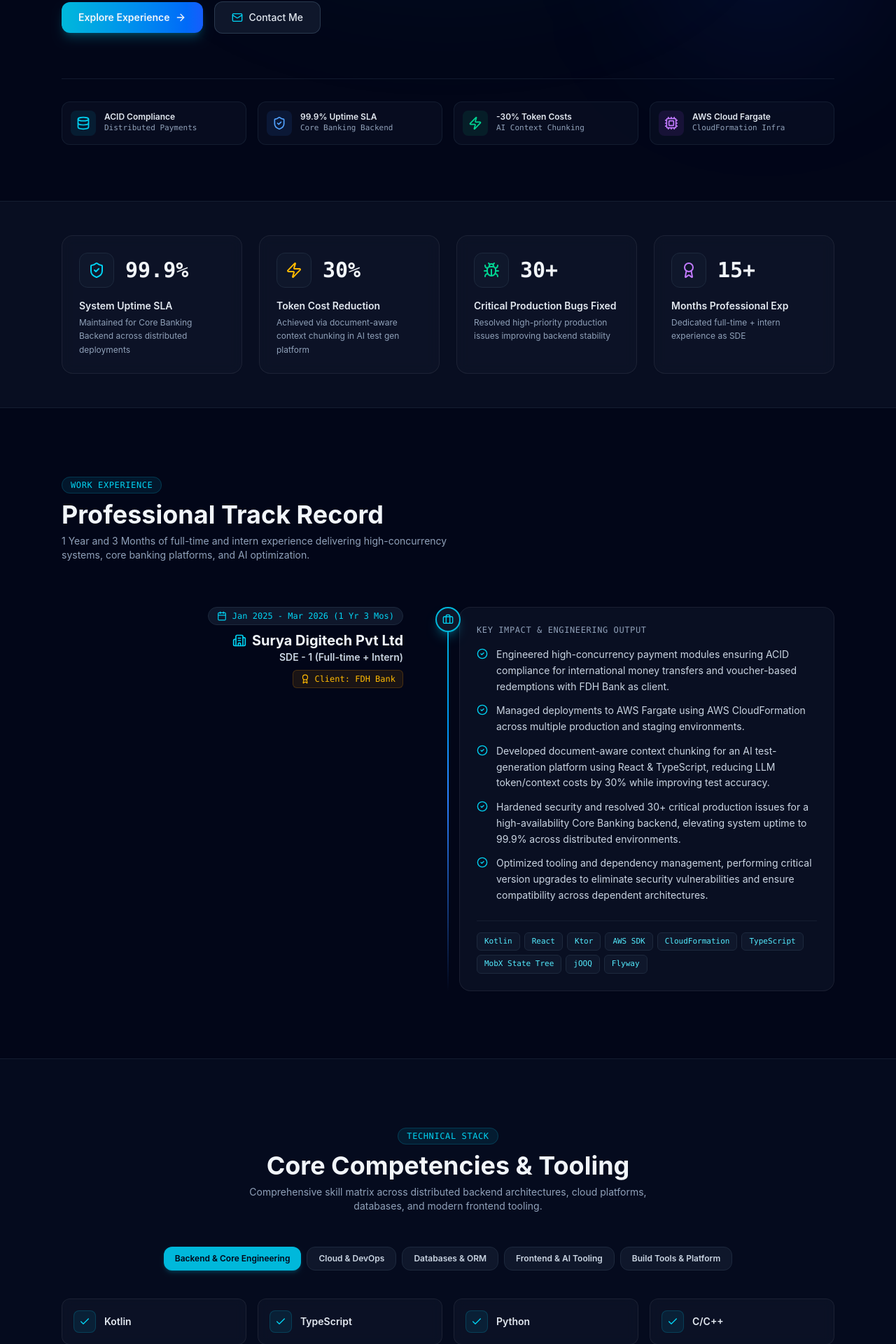
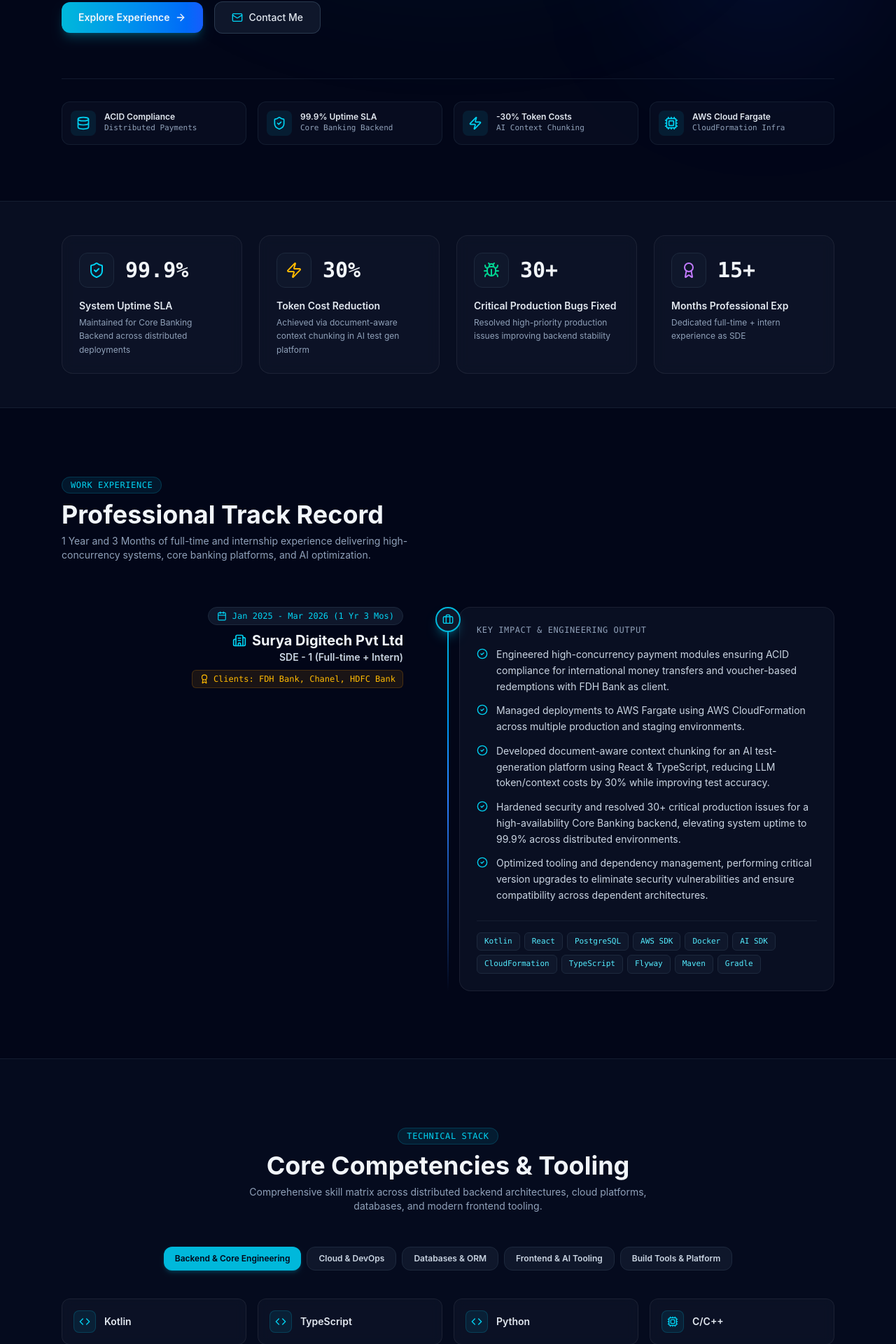
Before and after one commit to no1Gangster/Portfolio, a React (Vite) app: page / in a window 1280 px wide. Shown: the part 472-2392 px from the top of the page at 70% size. Built offline with nearby package versions, Linux system fonts and the light colour scheme.

Commit message:
Remove non-required dependencies

```diff
--- a/src/components/layout/Navbar.tsx
+++ b/src/components/layout/Navbar.tsx
@@ -1,12 +1,22 @@
+// FIXME: Linkedin icon maybe removed in future updates, currently is deprecated, but the URL provided for new icon by the depecation comments in `SimpleIcons` website is not available.
 import { Linkedin, Mail, Menu, Terminal, X } from "lucide-react";
 import type React from "react";
 import { useEffect, useState } from "react";
 import PORTFOLIO_DATA from "../../data/portfolioData";
 
-interface NavLink {
+type NavLink = {
 	name: string;
 	href: string;
-}
+};
+
+const NAVLINKS: NavLink[] = [
+	{ name: "About", href: "#about" },
+	{ name: "Experience", href: "#experience" },
+	{ name: "Skills", href: "#skills" },
+	{ name: "Projects", href: "#projects" },
+	{ name: "Certifications", href: "#certifications" },
+	{ name: "Contact", href: "#contact" },
+];
 
 const Navbar: React.FC = (): React.ReactElement => {
 	const [scrolled, setScrolled] = useState<boolean>(false);
@@ -17,17 +27,9 @@ const Navbar: React.FC = (): React.ReactElement => {
 			setScrolled(window.scrollY > 20);
 		};
 		window.addEventListener("scroll", handleScroll);
+
 		return (): void => window.removeEventListener("scroll", handleScroll);
 	}, []);
-
-	const navLinks: NavLink[] = [
-		{ name: "About", href: "#about" },
-		{ name: "Experience", href: "#experience" },
-		{ name: "Skills", href: "#skills" },
-		{ name: "Projects", href: "#projects" },
-		{ name: "Certifications", href: "#certifications" },
-		{ name: "Contact", href: "#contact" },
-	];
 
 	return (
 		<header
@@ -38,7 +40,7 @@ const Navbar: React.FC = (): React.ReactElement => {
 			}`}
 		>
 			<div className="max-w-6xl mx-auto px-4 sm:px-6 flex items-center justify-between">
-				{/* Brand Logo */}
+				{/* Logo and Name */}
 				<a href="#about" className="flex items-center gap-2.5 group">
 					<div className="w-9 h-9 rounded-lg bg-gradient-to-tr from-cyan-500 to-blue-600 flex items-center justify-center text-white shadow-lg shadow-cyan-500/20 group-hover:scale-105 transition-transform">
 						<Terminal className="w-5 h-5" />
@@ -48,14 +50,14 @@ const Navbar: React.FC = (): React.ReactElement => {
 							{PORTFOLIO_DATA.personal.name}
 						</span>
 						<span className="text-[11px] text-cyan-400 font-mono tracking-wide">
-							SDE - 1
+							Software Development Engineer
 						</span>
 					</div>
 				</a>
 
 				{/* Desktop Nav Links */}
 				<nav className="hidden md:flex items-center gap-1.5 bg-slate-900/60 p-1.5 rounded-full border border-slate-800/80">
-					{navLinks.map((link: NavLink) => (
+					{NAVLINKS.map((link: NavLink) => (
 						<a
 							key={link.name}
 							href={link.href}
@@ -109,7 +111,7 @@ const Navbar: React.FC = (): React.ReactElement => {
 			{/* Mobile Menu Dropdown */}
 			{mobileMenuOpen && (
 				<div className="md:hidden bg-slate-900 border-b border-slate-800 px-4 py-4 space-y-3">
-					{navLinks.map((link: NavLink) => (
+					{NAVLINKS.map((link: NavLink) => (
 						<a
 							key={link.name}
 							href={link.href}
--- a/src/components/sections/Certifications.tsx
+++ b/src/components/sections/Certifications.tsx
@@ -94,11 +94,11 @@ const Certifications: React.FC = (): React.ReactElement => {
 											<GraduationCap className="w-5 h-5" />
 										</div>
 										<div className="flex-1">
-											<div className="flex items-center justify-between">
+											<div className="flex items-center justify-between gap-5">
 												<h3 className="text-sm sm:text-base font-bold text-slate-100">
 													{edu.degree}
 												</h3>
-												<span className="text-xs font-mono text-cyan-400">
+												<span className="text-xs font-mono text-cyan-400 shrink-0">
 													{edu.period}
 												</span>
 											</div>
--- a/src/components/sections/ContactSection.tsx
+++ b/src/components/sections/ContactSection.tsx
@@ -18,7 +18,7 @@ const ContactSection: React.FC = (): React.ReactElement => {
 		message: "",
 	});
 
-	const handleSubmit = (e: React.FormEvent<HTMLFormElement>): void => {
+	const handleSubmit = (e: React.SubmitEvent<HTMLFormElement>): void => {
 		e.preventDefault();
 		setSubmitted(true);
 		setTimeout((): void => {
--- a/src/components/sections/ExperienceTimeline.tsx
+++ b/src/components/sections/ExperienceTimeline.tsx
@@ -9,11 +9,10 @@ import {
 import type React from "react";
 import PORTFOLIO_DATA, { type Experience } from "../../data/portfolioData";
 
-const ExperienceTimeline: React.FC = (): React.ReactElement => {
-	return (
+const ExperienceTimeline: React.FC = (): React.ReactElement => (
 	<section id="experience" className="py-24 relative">
 		<div className="max-w-6xl mx-auto px-4 sm:px-6">
-				{/* Section Header */}
+			{/* Work Experience Header */}
 			<div className="mb-16">
 				<span className="text-xs font-mono text-cyan-400 tracking-wider uppercase bg-cyan-500/10 px-3 py-1 rounded-full border border-cyan-500/20">
 					Work Experience
@@ -22,9 +21,8 @@ const ExperienceTimeline: React.FC = (): React.ReactElement => {
 					Professional Track Record
 				</h2>
 				<p className="text-slate-400 text-sm mt-2 max-w-xl">
-						1 Year and 3 Months of full-time and intern experience delivering
-						high-concurrency systems, core banking platforms, and AI
-						optimization.
+					1 Year and 3 Months of full-time and internship experience delivering
+					high-concurrency systems, core banking platforms, and AI optimization.
 				</p>
 			</div>
 
@@ -59,9 +57,10 @@ const ExperienceTimeline: React.FC = (): React.ReactElement => {
 								<p className="text-sm font-semibold text-slate-300 mb-1">
 									{exp.role}
 								</p>
-									{exp.client && (
+								{exp.clients.length > 0 && (
 									<div className="inline-flex items-center gap-1.5 text-xs text-amber-400 font-mono bg-amber-500/10 px-2.5 py-1 rounded-md border border-amber-500/20 mt-1">
-											<Award className="w-3.5 h-3.5" /> Client: {exp.client}
+										<Award className="w-3.5 h-3.5" /> Clients:{" "}
+										{exp.clients.join(", ")}
 									</div>
 								)}
 							</div>
@@ -102,6 +101,5 @@ const ExperienceTimeline: React.FC = (): React.ReactElement => {
 		</div>
 	</section>
 );
-};
 
 export default ExperienceTimeline;
--- a/src/components/sections/HeroSection.tsx
+++ b/src/components/sections/HeroSection.tsx
@@ -3,12 +3,44 @@ import {
 	ArrowRight,
 	Cpu,
 	Database,
+	type LucideProps,
 	Mail,
 	ShieldCheck,
 	Zap,
 } from "lucide-react";
 import type React from "react";
 import PORTFOLIO_DATA from "../../data/portfolioData";
+
+type TechHighlight = {
+	icon: React.ForwardRefExoticComponent<
+		Omit<LucideProps, "ref"> & React.RefAttributes<SVGSVGElement>
+	>;
+	title: string;
+	description: string;
+};
+
+const TECH_HIGHLIGHTS: TechHighlight[] = [
+	{
+		icon: Database,
+		title: "ACID Compliance",
+		description: "Distributed Payments",
+	},
+	{
+		icon: ShieldCheck,
+		title: "99.9% Uptime SLA",
+		description: "Core Banking Backend",
+	},
+	{
+		icon: Zap,
+		title: "-30% Token Costs",
+		description: "AI Context Chunking",
+	},
+	{
+		icon: Cpu,
+		title: "AWS Cloud Fargate",
+		description: "CloudFormation Infra",
+	},
+];
 
 const HeroSection: React.FC = (): React.ReactElement => {
 	return (
@@ -83,61 +115,21 @@ const HeroSection: React.FC = (): React.ReactElement => {
 					transition={{ duration: 0.5, delay: 0.4 }}
 					className="pt-8 border-t border-slate-800/60 grid grid-cols-2 md:grid-cols-4 gap-4"
 				>
+					{TECH_HIGHLIGHTS.map((techHighlight: TechHighlight) => (
 						<div className="flex items-center gap-3 p-3 rounded-xl bg-slate-900/40 border border-slate-800/60">
 							<div className="p-2 rounded-lg bg-cyan-500/10 text-cyan-400">
-							<Database className="w-5 h-5" />
+								<techHighlight.icon className="w-5 h-5" />
 							</div>
 							<div>
 								<p className="text-xs font-semibold text-slate-200">
-								ACID Compliance
+									{techHighlight.title}
 								</p>
 								<p className="text-[11px] text-slate-400 font-mono">
-								Distributed Payments
+									{techHighlight.description}
 								</p>
 							</div>
 						</div>
-
-					<div className="flex items-center gap-3 p-3 rounded-xl bg-slate-900/40 border border-slate-800/60">
-						<div className="p-2 rounded-lg bg-blue-500/10 text-blue-400">
-							<ShieldCheck className="w-5 h-5" />
-						</div>
-						<div>
-							<p className="text-xs font-semibold text-slate-200">
-								99.9% Uptime SLA
-							</p>
-							<p className="text-[11px] text-slate-400 font-mono">
-								Core Banking Backend
-							</p>
-						</div>
-					</div>
-
-					<div className="flex items-center gap-3 p-3 rounded-xl bg-slate-900/40 border border-slate-800/60">
-						<div className="p-2 rounded-lg bg-emerald-500/10 text-emerald-400">
-							<Zap className="w-5 h-5" />
-						</div>
-						<div>
-							<p className="text-xs font-semibold text-slate-200">
-								-30% Token Costs
-							</p>
-							<p className="text-[11px] text-slate-400 font-mono">
-								AI Context Chunking
-							</p>
-						</div>
-					</div>
-
-					<div className="flex items-center gap-3 p-3 rounded-xl bg-slate-900/40 border border-slate-800/60">
-						<div className="p-2 rounded-lg bg-purple-500/10 text-purple-400">
-							<Cpu className="w-5 h-5" />
-						</div>
-						<div>
-							<p className="text-xs font-semibold text-slate-200">
-								AWS Cloud Fargate
-							</p>
-							<p className="text-[11px] text-slate-400 font-mono">
-								CloudFormation Infra
-							</p>
-						</div>
-					</div>
+					))}
 				</motion.div>
 			</div>
 		</section>
--- a/src/components/sections/MetricsSpotlight.tsx
+++ b/src/components/sections/MetricsSpotlight.tsx
@@ -10,8 +10,7 @@ const iconMap: Record<string, React.ReactNode> = {
 	Award: <Award className="w-6 h-6 text-purple-400" />,
 };
 
-const MetricsSpotlight: React.FC = (): React.ReactElement => {
-	return (
+const MetricsSpotlight: React.FC = (): React.ReactElement => (
 	<section className="py-12 bg-slate-900/50 border-y border-slate-800/60">
 		<div className="max-w-6xl mx-auto px-4 sm:px-6">
 			<div className="grid grid-cols-1 sm:grid-cols-2 lg:grid-cols-4 gap-6">
@@ -46,6 +45,5 @@ const MetricsSpotlight: React.FC = (): React.ReactElement => {
 		</div>
 	</section>
 );
-};
 
 export default MetricsSpotlight;
--- a/src/components/sections/ProjectsGrid.tsx
+++ b/src/components/sections/ProjectsGrid.tsx
@@ -3,8 +3,7 @@ import { Calendar, CheckCircle2, ExternalLink, Github } from "lucide-react";
 import type React from "react";
 import PORTFOLIO_DATA, { type Project } from "../../data/portfolioData";
 
-const ProjectsGrid: React.FC = (): React.ReactElement => {
-	return (
+const ProjectsGrid: React.FC = (): React.ReactElement => (
 	<section id="projects" className="py-24 relative">
 		<div className="max-w-6xl mx-auto px-4 sm:px-6">
 			{/* Section Header */}
@@ -113,6 +112,5 @@ const ProjectsGrid: React.FC = (): React.ReactElement => {
 		</div>
 	</section>
 );
-};
 
 export default ProjectsGrid;
--- a/src/components/sections/SkillsGrid.tsx
+++ b/src/components/sections/SkillsGrid.tsx
@@ -1,8 +1,28 @@
 import { motion } from "framer-motion";
-import { Check } from "lucide-react";
+import {
+	Bot,
+	Box,
+	Check,
+	Cloud,
+	Code,
+	Cpu,
+	Database,
+	GitBranch,
+	Globe,
+	Layers,
+	Server,
+	Shield,
+	Terminal,
+	Workflow,
+	Zap,
+} from "lucide-react";
 import type React from "react";
 import { useState } from "react";
-import PORTFOLIO_DATA, { type SkillCategory } from "../../data/portfolioData";
+import PORTFOLIO_DATA, {
+	type Skill,
+	type SkillCategory,
+	SkillIcon,
+} from "../../data/portfolioData";
 
 const SkillsGrid: React.FC = (): React.ReactElement => {
 	const [activeTab, setActiveTab] = useState<number>(0);
@@ -53,22 +73,71 @@ const SkillsGrid: React.FC = (): React.ReactElement => {
 					initial={{ opacity: 0, y: 15 }}
 					animate={{ opacity: 1, y: 0 }}
 					transition={{ duration: 0.3 }}
-					className="grid grid-cols-2 sm:grid-cols-3 md:grid-cols-4 gap-4"
+					className="flex flex-wrap justify-center gap-4"
 				>
 					{PORTFOLIO_DATA.skillsCategory[activeTab].skills.map(
-						(skill: string) => (
-							<div
-								key={skill}
-								className="glass-card p-4 rounded-xl flex items-center gap-3 border border-slate-800 hover:border-cyan-500/40 transition-all group"
-							>
-								<div className="w-8 h-8 rounded-lg bg-cyan-500/10 border border-cyan-500/20 flex items-center justify-center text-cyan-400 group-hover:scale-110 transition-transform">
-									<Check className="w-4 h-4" />
+						(skill: Skill) => {
+							let Icon = Check;
+
+							switch (skill.icon) {
+								case SkillIcon.Code:
+									Icon = Code;
+									break;
+								case SkillIcon.Terminal:
+									Icon = Terminal;
+									break;
+								case SkillIcon.Cpu:
+									Icon = Cpu;
+									break;
+								case SkillIcon.Server:
+									Icon = Server;
+									break;
+								case SkillIcon.Database:
+									Icon = Database;
+									break;
+								case SkillIcon.Cloud:
+									Icon = Cloud;
+									break;
+								case SkillIcon.Layers:
+									Icon = Layers;
+									break;
+								case SkillIcon.Workflow:
+									Icon = Workflow;
+									break;
+								case SkillIcon.GitBranch:
+									Icon = GitBranch;
+									break;
+								case SkillIcon.Box:
+									Icon = Box;
+									break;
+								case SkillIcon.Globe:
+									Icon = Globe;
+									break;
+								case SkillIcon.Zap:
+									Icon = Zap;
+									break;
+								case SkillIcon.Bot:
+									Icon = Bot;
+									break;
+								case SkillIcon.Shield:
+									Icon = Shield;
+									break;
+							}
+
+							return (
+								<div
+									key={skill.name}
+									className="glass-card p-4 rounded-xl flex items-center gap-3 border border-slate-800 hover:border-cyan-500/40 transition-all group w-[calc(50%-0.5rem)] sm:w-[calc(33.333%-0.67rem)] md:w-[calc(25%-0.75rem)]"
+								>
+									<div className="w-8 h-8 rounded-lg bg-cyan-500/10 border border-cyan-500/20 flex items-center justify-center text-cyan-400 group-hover:scale-110 transition-transform shrink-0">
+										<Icon className="w-4 h-4" />
+									</div>
+									<span className="text-xs sm:text-sm font-semibold text-slate-200 group-hover:text-cyan-400 transition-colors">
+										{skill.name}
+									</span>
 								</div>
-								<span className="text-xs sm:text-sm font-semibold text-slate-200 group-hover:text-cyan-400 transition-colors">
-									{skill}
-								</span>
-							</div>
-						),
+							);
+						},
 					)}
 				</motion.div>
 
@@ -79,13 +148,13 @@ const SkillsGrid: React.FC = (): React.ReactElement => {
 					</h3>
 					<div className="flex flex-wrap justify-center gap-2 max-w-4xl mx-auto">
 						{PORTFOLIO_DATA.skillsCategory
-							.flatMap((c: SkillCategory): string[] => c.skills)
-							.map((skill: string) => (
+							.flatMap((c: SkillCategory): Skill[] => c.skills)
+							.map((skill: Skill) => (
 								<span
-									key={skill}
+									key={skill.name}
 									className="px-3 py-1.5 rounded-lg bg-slate-900/90 text-xs font-mono text-slate-300 border border-slate-800/80 hover:border-cyan-500/50 hover:text-cyan-400 transition-colors cursor-default"
 								>
-									{skill}
+									{skill.name}
 								</span>
 							))}
 					</div>
--- a/src/data/portfolioData.ts
+++ b/src/data/portfolioData.ts
@@ -15,7 +15,7 @@ export interface Experience {
 	company: string;
 	role: string;
 	period: string;
-	client?: string;
+	clients: string[];
 	description: string[];
 	skills: string[];
 }
@@ -45,9 +45,33 @@ export interface Certification {
 	icon: string;
 }
 
+export enum SkillIcon {
+	Code = "Code",
+	Terminal = "Terminal",
+	Cpu = "Cpu",
+	Server = "Server",
+	Database = "Database",
+	Cloud = "Cloud",
+	Layers = "Layers",
+	Workflow = "Workflow",
+	GitBranch = "GitBranch",
+	Box = "Box",
+	Globe = "Globe",
+	Zap = "Zap",
+	Bot = "Bot",
+	Shield = "Shield",
+}
+
+export interface Skill {
+	name: string;
+	icon: SkillIcon;
+}
+
+export type Skills = Skill;
+
 export interface SkillCategory {
 	name: string;
-	skills: string[];
+	skills: Skills[];
 }
 
 export interface Education {
@@ -118,7 +142,7 @@ const PORTFOLIO_DATA: PortfolioData = {
 			company: "Surya Digitech Pvt Ltd",
 			role: "SDE - 1 (Full-time + Intern)",
 			period: "Jan 2025 - Mar 2026 (1 Yr 3 Mos)",
-			client: "FDH Bank",
+			clients: ["FDH Bank", "Chanel", "HDFC Bank"],
 			description: [
 				"Engineered high-concurrency payment modules ensuring ACID compliance for international money transfers and voucher-based redemptions with FDH Bank as client.",
 				"Managed deployments to AWS Fargate using AWS CloudFormation across multiple production and staging environments.",
@@ -129,13 +153,15 @@ const PORTFOLIO_DATA: PortfolioData = {
 			skills: [
 				"Kotlin",
 				"React",
-				"Ktor",
+				"PostgreSQL",
 				"AWS SDK",
+				"Docker",
+				"AI SDK",
 				"CloudFormation",
 				"TypeScript",
-				"MobX State Tree",
-				"jOOQ",
 				"Flyway",
+				"Maven",
+				"Gradle",
 			],
 		},
 	],
@@ -144,49 +170,64 @@ const PORTFOLIO_DATA: PortfolioData = {
 		{
 			name: "Backend & Core Engineering",
 			skills: [
-				"Kotlin",
-				"TypeScript",
-				"Python",
-				"C/C++",
-				"Ktor",
-				"Koin",
-				"JavaScript (ES6+)",
-				"SQL",
+				{ name: "Kotlin", icon: SkillIcon.Code },
+				{ name: "TypeScript", icon: SkillIcon.Code },
+				{ name: "Python", icon: SkillIcon.Code },
+				{ name: "C/C++", icon: SkillIcon.Cpu },
+				{ name: "NodeJS", icon: SkillIcon.Server },
+				{ name: "Bun", icon: SkillIcon.Zap },
+				{ name: "Ktor", icon: SkillIcon.Server },
+				{ name: "Koin", icon: SkillIcon.Layers },
+				{ name: "JavaScript (ES6+)", icon: SkillIcon.Code },
+				{ name: "SQL", icon: SkillIcon.Database },
+				{ name: "Java", icon: SkillIcon.Code },
 			],
 		},
 		{
 			name: "Cloud & DevOps",
 			skills: [
-				"AWS Fargate",
-				"AWS CloudFormation",
-				"AWS S3",
-				"AWS SNS/SES",
-				"AWS Lambda",
-				"Docker",
-				"CI/CD",
-				"GitHub Actions",
+				{ name: "AWS Fargate", icon: SkillIcon.Cloud },
+				{ name: "AWS CloudFormation", icon: SkillIcon.Layers },
+				{ name: "AWS S3", icon: SkillIcon.Cloud },
+				{ name: "AWS SNS/SES", icon: SkillIcon.Globe },
+				{ name: "AWS Lambda", icon: SkillIcon.Zap },
+				{ name: "Docker", icon: SkillIcon.Box },
+				{ name: "CI/CD", icon: SkillIcon.Workflow },
+				{ name: "GitHub Actions", icon: SkillIcon.Workflow },
 			],
 		},
 		{
 			name: "Databases & ORM",
-			skills: ["PostgreSQL", "jOOQ", "Flyway"],
+			skills: [
+				{ name: "PostgreSQL", icon: SkillIcon.Database },
+				{ name: "jOOQ", icon: SkillIcon.Database },
+				{ name: "Flyway", icon: SkillIcon.Workflow },
+			],
 		},
 		{
 			name: "Frontend & AI Tooling",
 			skills: [
-				"React",
-				"Vite",
-				"MobX State Tree",
-				"Material UI",
-				"Bootstrap",
-				"React-Router-Dom",
-				"AI SDK",
-				"Agentic AI",
+				{ name: "React", icon: SkillIcon.Layers },
+				{ name: "Vite", icon: SkillIcon.Zap },
+				{ name: "MobX State Tree", icon: SkillIcon.Layers },
+				{ name: "Material UI", icon: SkillIcon.Layers },
+				{ name: "Bootstrap", icon: SkillIcon.Layers },
+				{ name: "React-Router-Dom", icon: SkillIcon.Globe },
+				{ name: "AI SDK", icon: SkillIcon.Bot },
+				{ name: "Agentic AI", icon: SkillIcon.Bot },
+				{ name: "i18n", icon: SkillIcon.Globe },
 			],
 		},
 		{
 			name: "Build Tools & Platform",
-			skills: ["Git", "GitHub", "Linux", "Jira", "Maven", "Gradle", "Bun"],
+			skills: [
+				{ name: "Git", icon: SkillIcon.GitBranch },
+				{ name: "GitHub", icon: SkillIcon.GitBranch },
+				{ name: "Linux", icon: SkillIcon.Terminal },
+				{ name: "Maven", icon: SkillIcon.Box },
+				{ name: "Gradle", icon: SkillIcon.Box },
+				{ name: "Bun", icon: SkillIcon.Zap },
+			],
 		},
 	],
 
@@ -211,6 +252,7 @@ const PORTFOLIO_DATA: PortfolioData = {
 				"Nodemailer",
 				"BCrypt",
 			],
+			githubUrl: "https://github.com/no1Gangster/Expense-Tracker",
 		},
 		{
 			title: "E-Commerce Platform",
@@ -224,6 +266,7 @@ const PORTFOLIO_DATA: PortfolioData = {
 				"Responsive, mobile-first UI with modern component architecture",
 			],
 			techStack: ["React", "Node.js", "Express", "MongoDB", "Bootstrap"],
+			githubUrl: "https://github.com/no1Gangster/go-flowers",
 		},
 	],
 
@@ -256,6 +299,12 @@ const PORTFOLIO_DATA: PortfolioData = {
 			icon: "Server",
 		},
 		{
+			title: "The Joy of Computing using Python",
+			issuer: "NPTEL",
+			date: "May 2024",
+			icon: "Code",
+		},
+		{
 			title: "Ethical Hacking",
 			issuer: "NPTEL",
 			date: "Dec 2023",
@@ -267,6 +316,12 @@ const PORTFOLIO_DATA: PortfolioData = {
 			date: "Aug 2023",
 			icon: "Code",
 		},
+		{
+			title: "DotNet Web Application Development",
+			issuer: "Syllogistek Systems Private Ltd.",
+			date: "Sep 2022",
+			icon: "Code",
+		},
 	],
 };
 
--- a/src/main.tsx
+++ b/src/main.tsx
@@ -3,11 +3,8 @@ import { createRoot } from "react-dom/client";
 import App from "./App.tsx";
 import "./index.css";
 
-const rootElement: HTMLElement | null = document.getElementById("root");
-if (rootElement) {
-	createRoot(rootElement).render(
-		<StrictMode>
-			<App />
-		</StrictMode>,
-	);
-}
+createRoot(document.getElementById("root")!).render(
+	<StrictMode>
+		<App />
+	</StrictMode>,
+);
```
Also changed, not shown: package.json (+2 -7 lines), 1 other file (tests, documents, lock files or other folders). Lines whose indentation alone changed are shown as unchanged.
